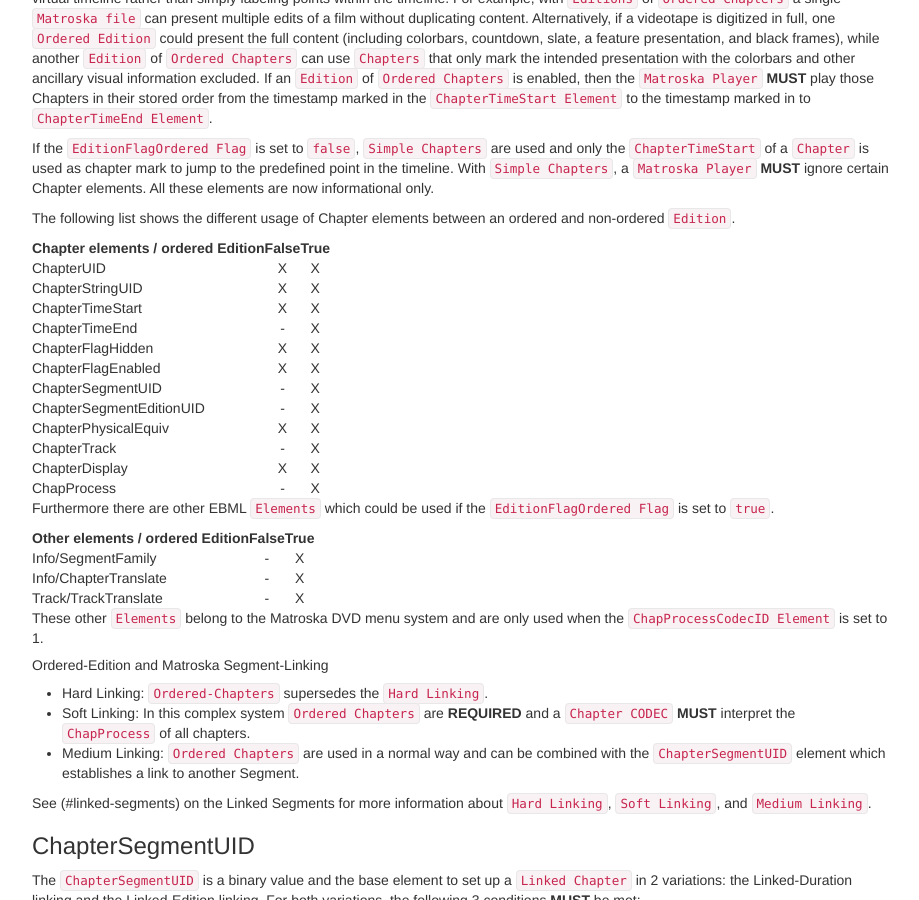
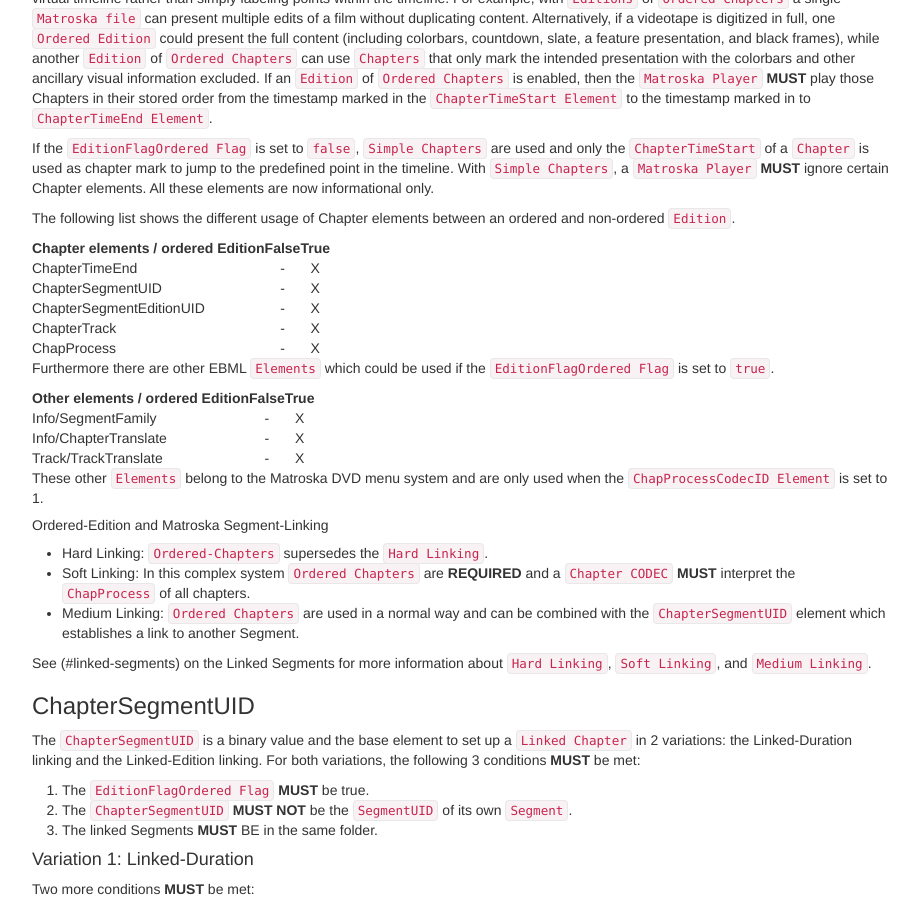
Before and after one commit to ietf-wg-cellar/matroska-specification, a Jekyll site: the page built from chapters.md, in a window 1280 px wide and 900 px high, scrolled down 969 px. Shown: the whole window, without its empty margins (273-1192 px from the left). Built offline with Jekyll 4.4.1, drawn with Linux system fonts in a browser that asks for light colours.

Commit message:
remove chapter elements from EditionFlagOrdered table usabled in all cases.
These elements don't need to be used for ordered chapters more than simple chapters.
We don't need to put it in this table.

```diff
--- a/chapters.md
+++ b/chapters.md
@@ -79,17 +79,10 @@
 
 | Chapter elements / ordered Edition | False | True |
 |:-----------------------------------|:-----:|:----:|
-| ChapterUID                         |   X   |  X   |
-| ChapterStringUID                   |   X   |  X   |
-| ChapterTimeStart                   |   X   |  X   |
 | ChapterTimeEnd                     |   -   |  X   |
-| ChapterFlagHidden                  |   X   |  X   |
-| ChapterFlagEnabled                 |   X   |  X   |
 | ChapterSegmentUID                  |   -   |  X   |
 | ChapterSegmentEditionUID           |   -   |  X   |
-| ChapterPhysicalEquiv               |   X   |  X   |
 | ChapterTrack                       |   -   |  X   |
-| ChapterDisplay                     |   X   |  X   |
 | ChapProcess                        |   -   |  X   |
 
 Furthermore there are other EBML `Elements` which could be used if the
```
